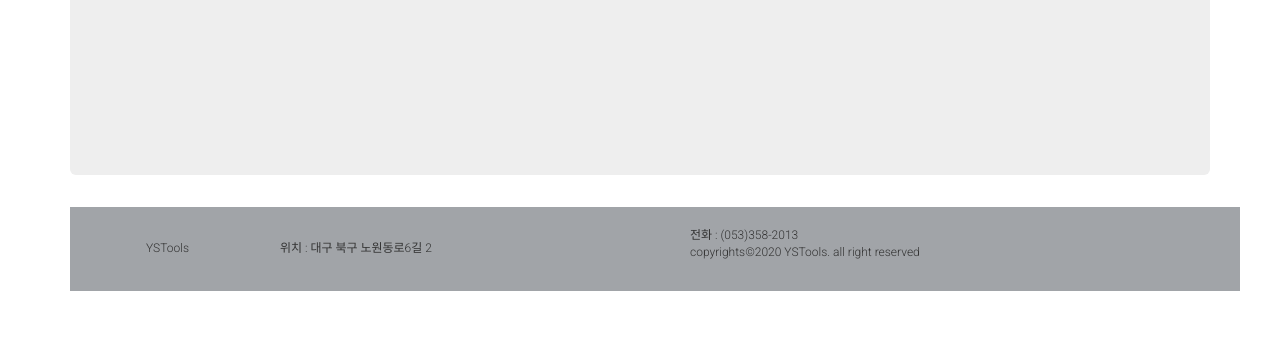
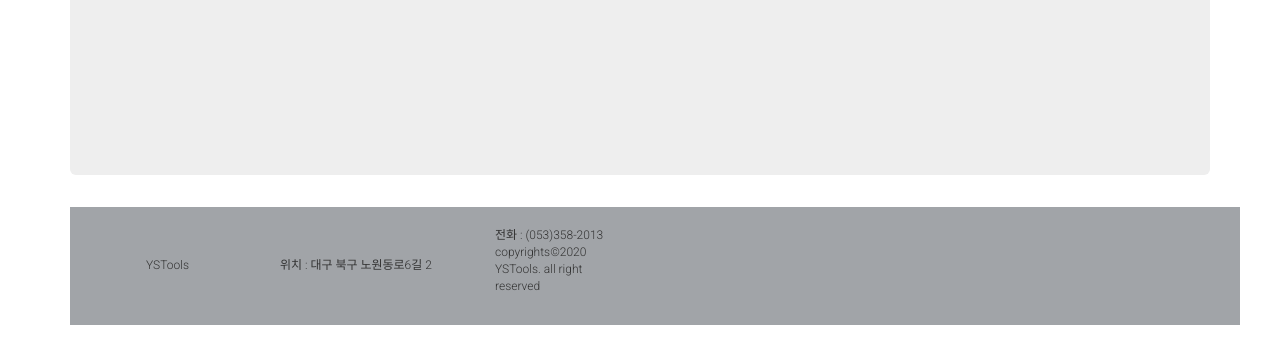
Before and after one commit to Seoha57/seoha57.github.io, a plain HTML site: page index.html in a window 1280 px wide. Shown: the part 385-748 px from the top of the page. Drawn offline with nearby package versions, Linux system fonts and the light colour scheme.

Commit message:
Change footer

```diff
--- a/index.html
+++ b/index.html
@@ -49,12 +49,12 @@
 	<footer class="container">
       <div class="row">
         <p class="col-sm-2 text-center">YSTools</p>
-		<p class="col-sm-4">위치 : 대구 북구 노원동로6길 2</p>
-		<ul class="col-sm-4">
-		  <li class="row-sm-2">
+		<p class="col-sm-2">위치 : 대구 북구 노원동로6길 2</p>
+		<ul class="col-sm-2">
+		  <li class="row-sm-1">
 		    <p><span>전화 : (053)358-2013</p></span>
 		  </li>
-		  <li class="row-sm-2">
+		  <li class="row-sm-1">
 		    <p>copyrights&copy;2020 YSTools. all right reserved</p>
 		  </li>
 		</ul>
--- a/main.css
+++ b/main.css
@@ -81,7 +81,7 @@ footer {
   clear: both;
   font-size: 12px;
   padding: 20px 0;
-  background-color: #a1a4a8;
+  background: #a1a4a8;
 }
 
 footer .col-sm-8 {
```
